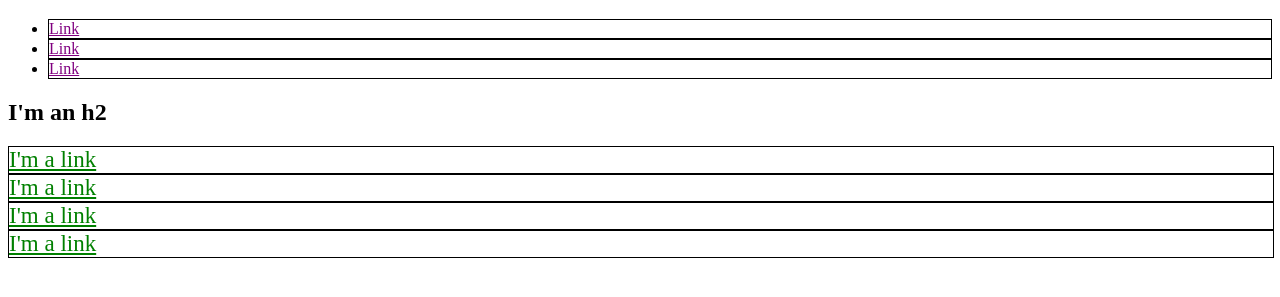
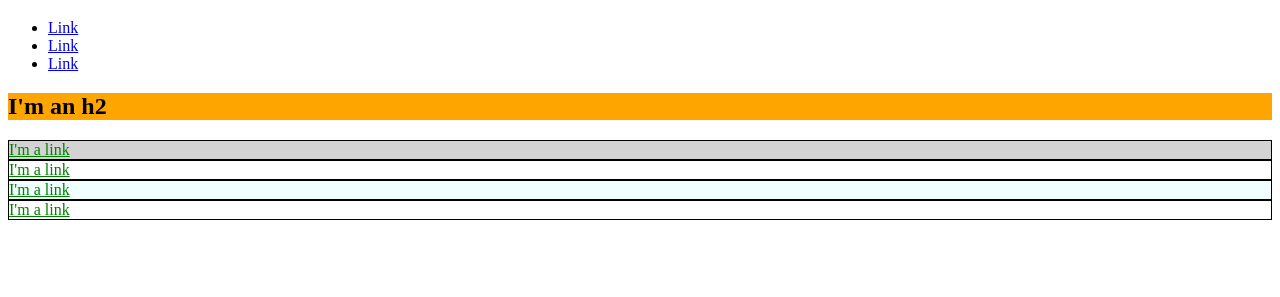
Before and after one commit to Ememme/ememme.github.io, a plain HTML site: page index.html in a window 1280 px wide. Shown: the part 61-358 px from the top of the page. Drawn offline with Linux system fonts and the light colour scheme.

Commit message:
Add styles per tutorial

```diff
--- a/index.html
+++ b/index.html
@@ -4,23 +4,23 @@
     <title>Test Page: Don't Panic</title>
     <meta charset="utf-8">
     <style>
-
-      div {
-        width: 100%;
-        font-size: 23px;
+      #orange {
+        background-color: orange;
+      }
+      #exec-bio {
+        background-color: lightgray;
+      }
+      .bio-box {
         border: 1px solid black;
       }
-      div a {
+
+      .bio-bg {
+        background-color: azure;
+      }
+      .bio-box a {
         color: green;
       }
 
-      li a {
-        color: purple;
-      }
-
-      ul li {
-        border: 1px solid black;
-      }
     </style>
   </head>
   <body>
@@ -36,14 +36,14 @@
         <a href="http://example.com/">Link</a>
       </li>
     </ul>
-    <h2>I'm an h2</h2>
+    <h2 id="orange">I'm an h2</h2>
     <div id="exec-bio" class="bio-box">
       <a href="http://example.com/">I'm a link</a>
     </div>
     <div class="bio-box">
       <a href="http://example.com/">I'm a link</a>
     </div>
-    <div class="bio-box">
+    <div class="bio-box bio-bg">
       <a href="http://example.com/">I'm a link</a>
     </div>
     <div class="bio-box">
```
